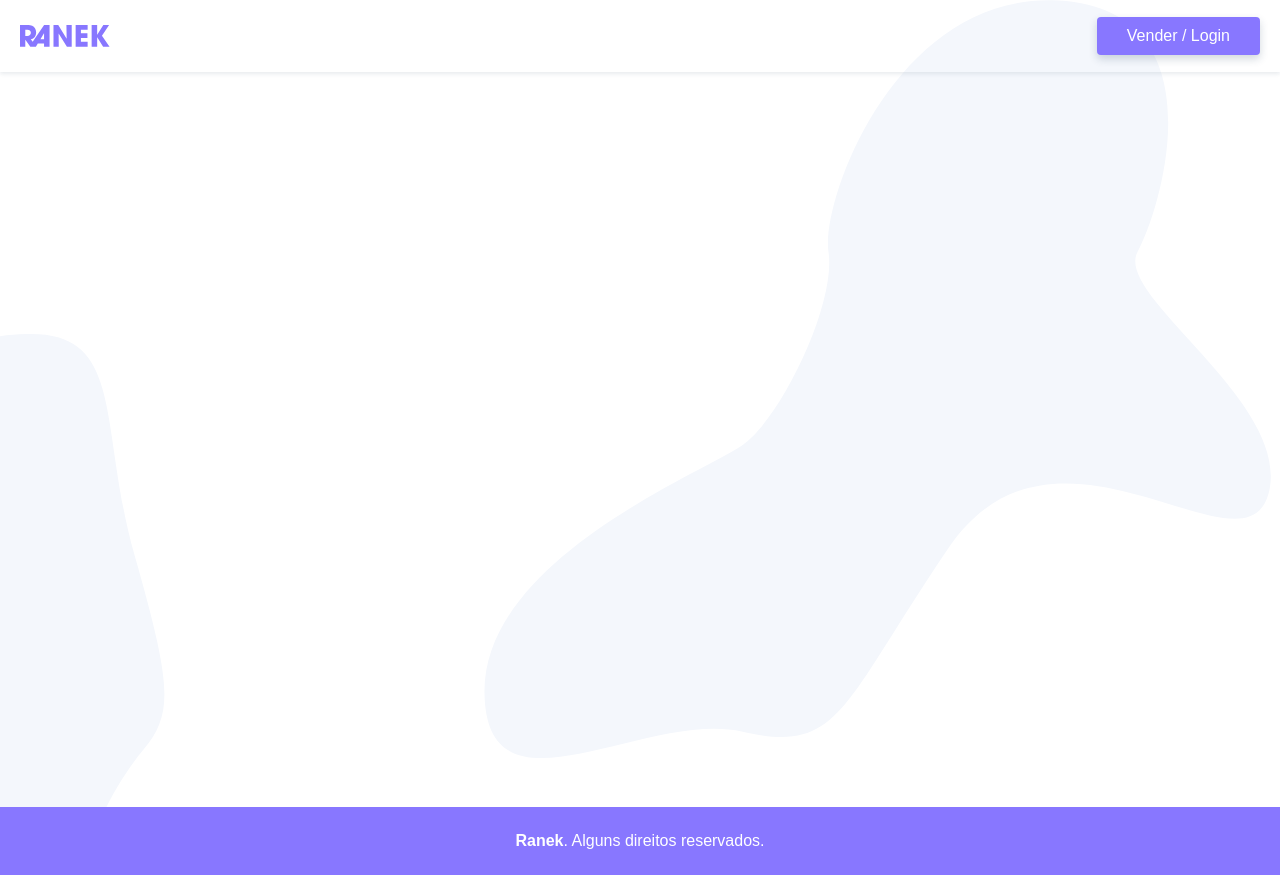
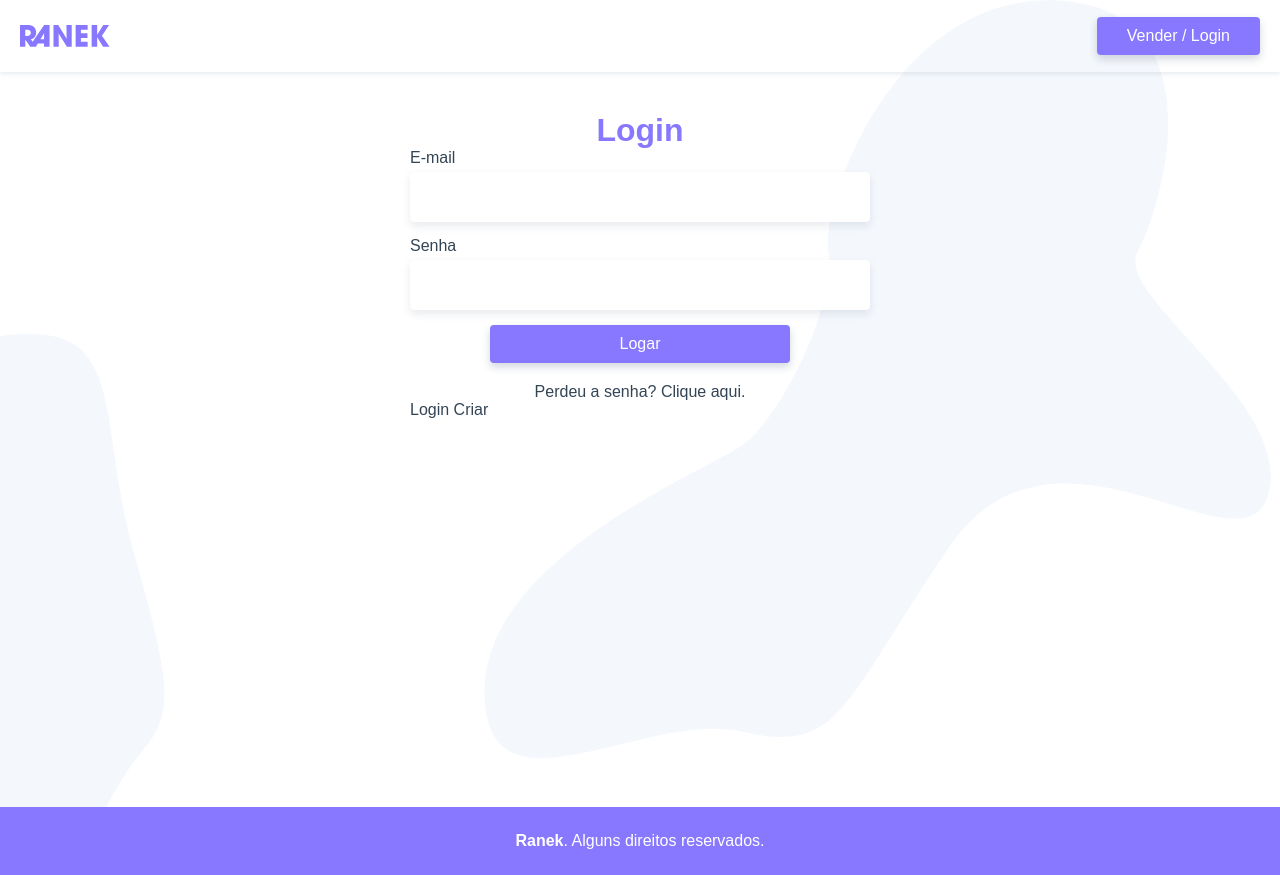
Before and after one commit to Henrique1204/Ranek, a Vue app: page /login in a window 1280 px wide. Built offline with nearby package versions, Linux system fonts and the light colour scheme.

Commit message:
Criar tela para login

```diff
--- a/src/App.vue
+++ b/src/App.vue
@@ -3,7 +3,9 @@
     <HeaderSite />
 
     <main id="main">
-      <router-view />
+      <transition mode="out-in">
+        <router-view />
+      </transition>
     </main>
 
     <FooterSite />
@@ -77,6 +79,11 @@
     transform: scale(1.1);
   }
 
+  label {
+    margin-bottom: 5px;
+    cursor: pointer;
+  }
+
   input, textarea {
     border: 1px solid #FFF;
     border-radius: 4px;
--- /dev/null
+++ b/src/components/LoginCriar.vue
@@ -0,0 +1,12 @@
+<template>
+  <h2>Login Criar</h2>
+</template>
+
+<script>
+    export default {
+        name: 'LoginCriar'
+    }
+</script>
+
+<style>
+</style>
--- a/src/components/ProdutosBuscar.vue
+++ b/src/components/ProdutosBuscar.vue
@@ -50,5 +50,6 @@
         right: 0px;
         overflow: hidden;
         cursor: pointer;
+        outline: none;
     }
 </style>
--- a/src/router/index.js
+++ b/src/router/index.js
@@ -2,6 +2,7 @@
 import VueRouter from 'vue-router';
 import Home from '../views/Home.vue';
 import Produto from '../views/Produto.vue';
+import Login from '../views/Login.vue';
 
 Vue.use(VueRouter);
 
@@ -16,6 +17,11 @@
     name: 'produto',
     component: Produto,
     props: true
+  },
+  {
+    path: '/login',
+    name: 'login',
+    component: Login
   }
 ];
 
--- /dev/null
+++ b/src/views/Login.vue
@@ -0,0 +1,82 @@
+<template>
+  <section>
+        <h1>Login</h1>
+
+        <form>
+            <label for="email">E-mail</label>
+            <input type="email" name="email" id="email" v-model="login.email">
+
+            <label for="senha">Senha</label>
+            <input type="password" name="senha" id="senha" v-model="login.senha">
+
+            <button class="btn" @click.prevent="logar">Logar</button>
+        </form>
+
+        <p class="perdeu"><a href="/" target="_blank">Perdeu a senha? Clique aqui.</a></p>
+
+        <LoginCriar />
+  </section>
+</template>
+
+<script>
+    import LoginCriar from '@/components/LoginCriar.vue';
+
+    export default {
+        name: 'Login',
+        data: () => ({
+            login: {
+                email: '',
+                senha: '',
+
+            }
+        }),
+        methods: {
+            logar() {
+
+            }
+        },
+        components: {
+            LoginCriar
+        }
+    }
+</script>
+
+<style scoped>
+    section {
+        max-width: 500px;
+        padding: 0 20px;
+        margin: 0 auto;
+    }
+
+    h1 {
+        margin-top: 40px;
+        font-size: 2rem;
+        font-weight: bold;
+        text-align: center;
+        color: #87F;
+    }
+
+    form {
+        display: grid;
+    }
+
+    .btn {
+        width: 100%;
+        max-width: 300px;
+        margin: 0 auto;
+    }
+
+    .perdeu {
+        margin: 20px auto 0;
+        text-align: center;
+    }
+
+    .perdeu a {
+        transition: 0.3s ease;
+    }
+
+    .perdeu a:hover {
+        text-decoration: underline;
+        color: #87F;
+    }
+</style>
--- a/src/views/Produto.vue
+++ b/src/views/Produto.vue
@@ -1,5 +1,6 @@
 <template>
     <section>
+        <transition mode="out-in">
             <div v-if="produto" class="produto">
                 <ul class="fotos" v-if="produto.fotos">
                     <li
@@ -20,6 +21,7 @@
             </div>
 
             <PaginaCarregando v-else />
+        </transition>
     </section>
 </template>
 
@@ -34,6 +36,7 @@
         props: ['id'],
         methods: {
             getProduto() {
+                this.produto = null;
                 api.get(`/produto/${this.id}`).then((res) => this.produto = res.data);
             }
         },
```
Lines whose indentation alone changed are shown as unchanged.
